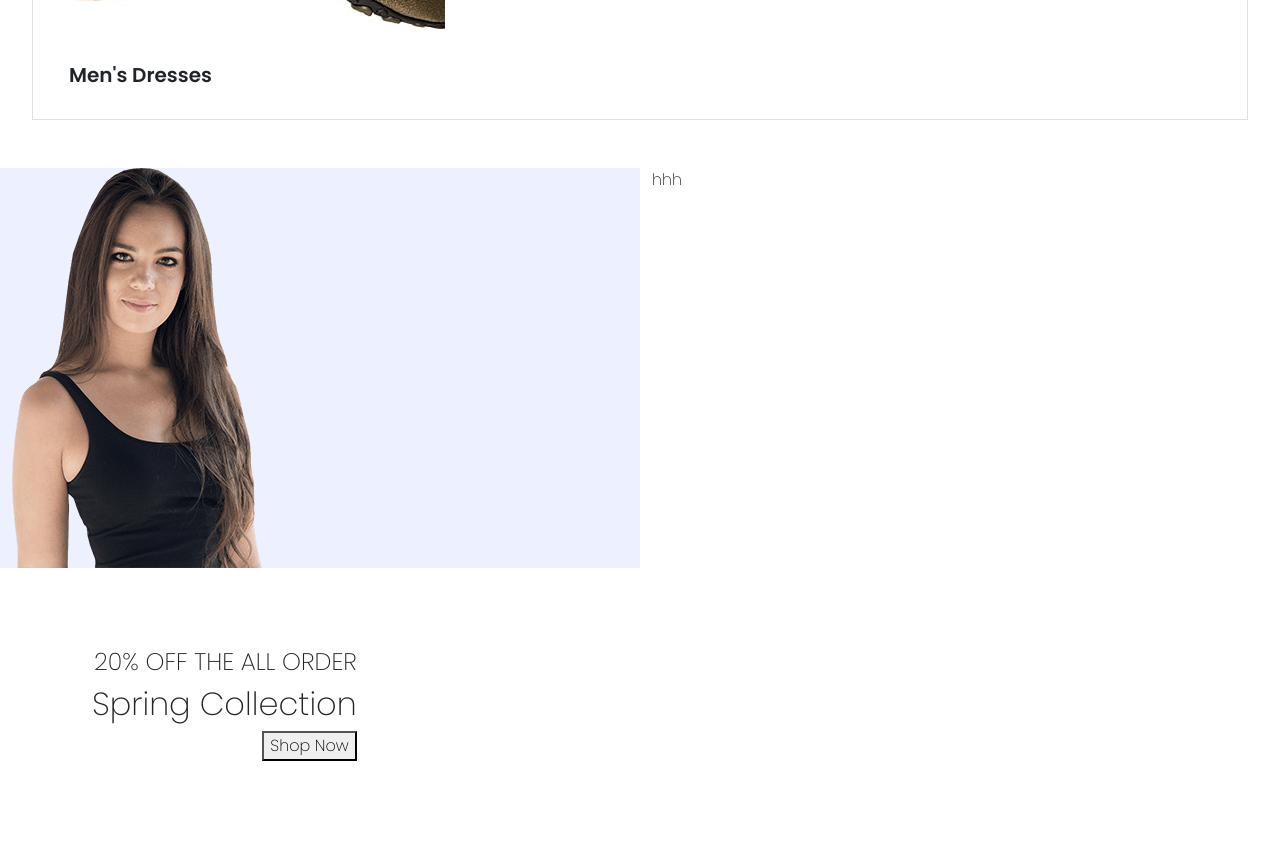
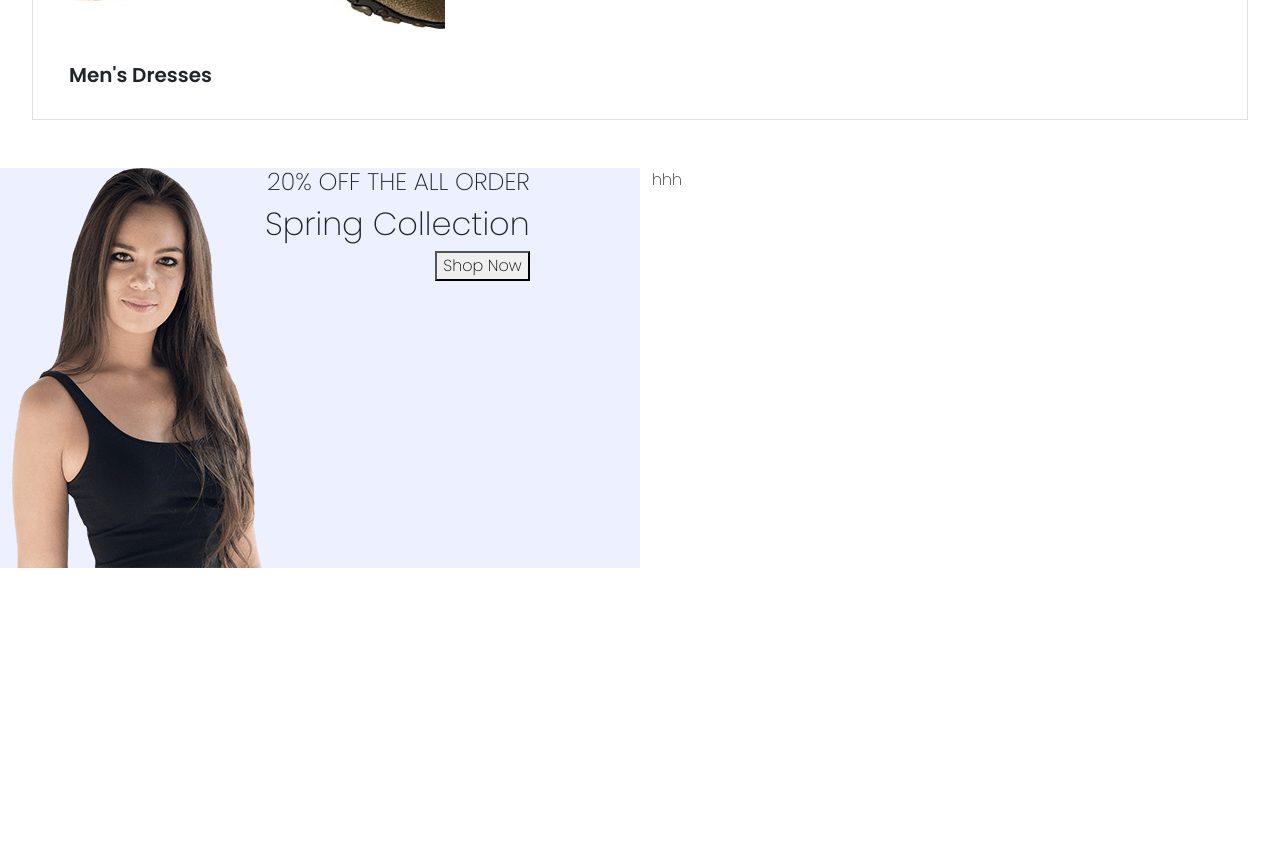
Before and after one commit to Gbajesu/Investment_landing_page, a plain HTML site: page E-shopper/E-shopper/index.html in a window 1280 px wide. Shown: the part 2829-3670 px from the top of the page. After the commit the page ends 3397 px from the top, so only its background shows below. Drawn offline with nearby package versions, Linux system fonts and the light colour scheme.

Commit message:
Add files via upload

```diff
--- a/E-shopper/E-shopper/index.html
+++ b/E-shopper/E-shopper/index.html
@@ -332,13 +332,13 @@
          <div class="">
            <img src="/img/offer-1.png" class="position-relative " alt="">
 
+           <div class="  text-end position-absolute d-inline offer-1">
+             <h4>20% OFF THE ALL ORDER</h4>
+             <h2>Spring Collection</h2>
+             <button>Shop Now</button>
+       </div>
          </div>
 
-        <div class="  text-end position-absolute d-inline offer-1">
-          <h4>20% OFF THE ALL ORDER</h4>
-          <h2>Spring Collection</h2>
-          <button>Shop Now</button>
-    </div>
 
       </div>
       <div class="col-6">hhh</div>
--- a/E-shopper/E-shopper/style.css
+++ b/E-shopper/E-shopper/style.css
@@ -201,14 +201,9 @@ input[type="search"] {
 }
 .colorpic1 {
   background-color: var(--color-2);
-  z-index: 1;
-  position: relative;
+
 }
-.offer-1{
-  position: absolute;
-  padding: 5em;
-  text-align: end;
-}
+
 
 /* https://www.free-css.com/free-css-templates/page277/eshopper */
 
```
